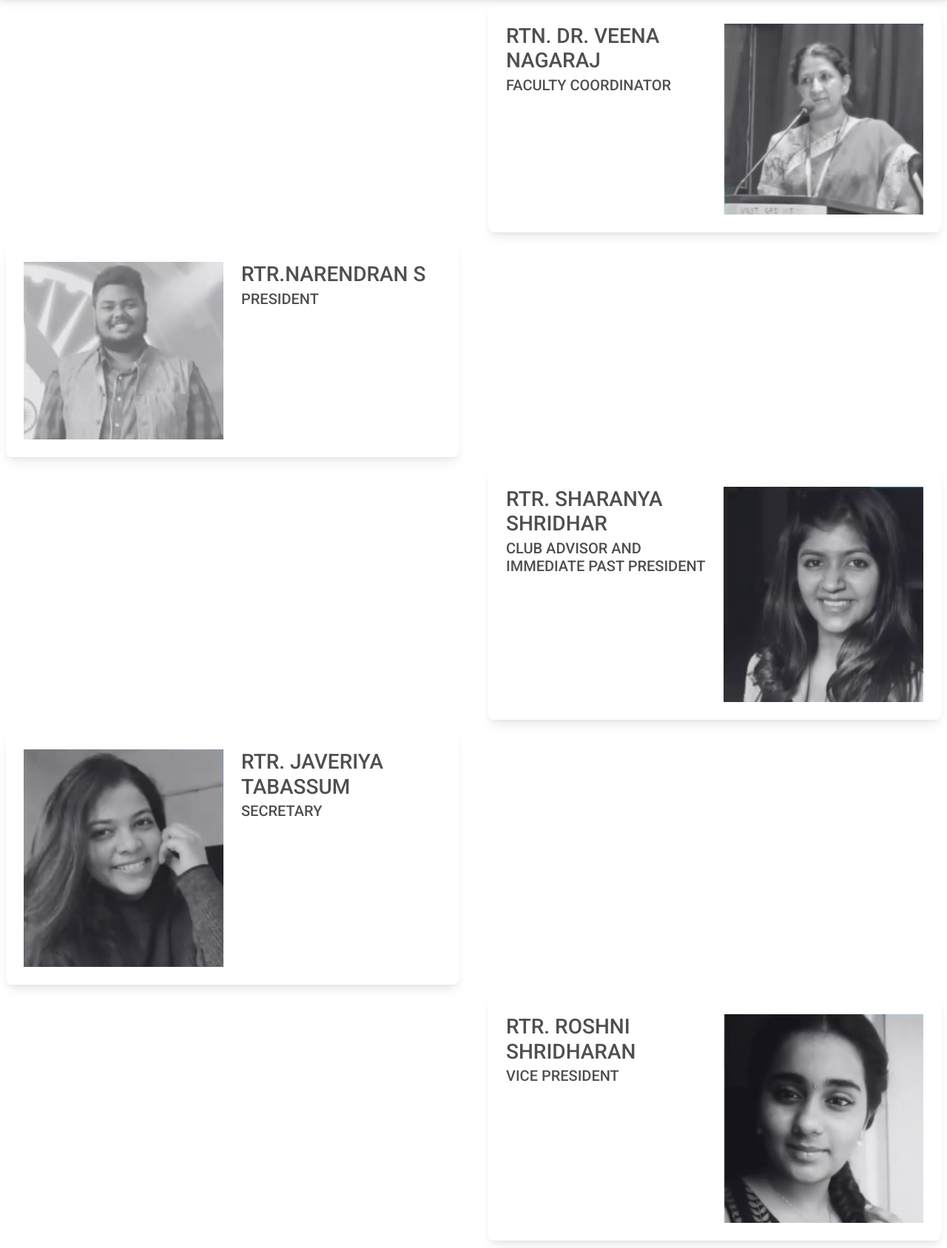
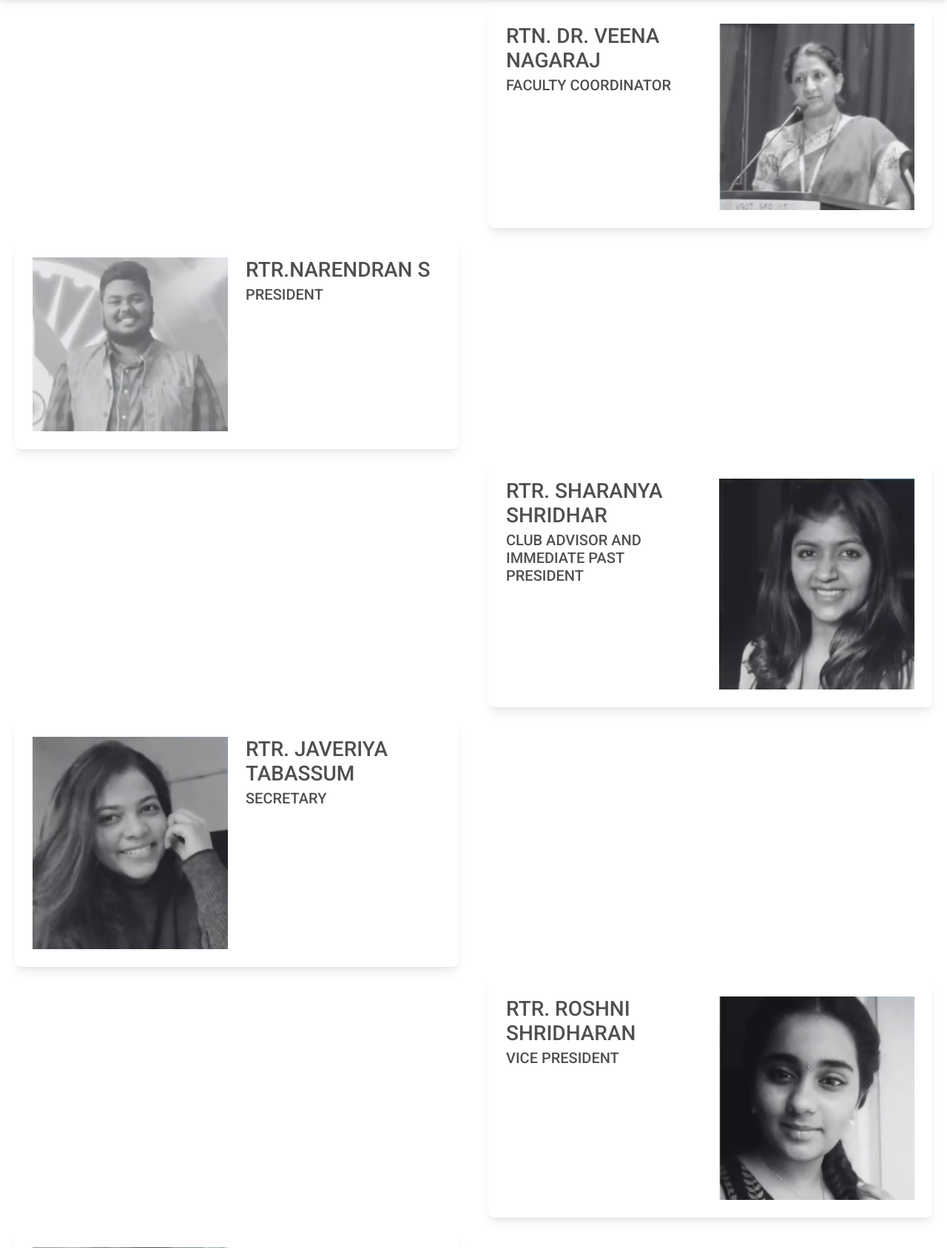
Before and after one commit to programmingMohit/mesrotaract, a Django app: page /bod/ in a window 1280 px wide. Shown: the part 107-1794 px from the top of the page at 74% size. Run offline with Django 4.2, Linux system fonts and the light colour scheme.

Commit message:
style changes

```diff
--- a/pages/templates/base.html
+++ b/pages/templates/base.html
@@ -72,7 +72,7 @@
         </nav>
     </header>
 
-    <main>
+    <main class="main">
         {% block content %}
         {% endblock content %}
     </main>
--- a/pages/templates/bod.html
+++ b/pages/templates/bod.html
@@ -4,7 +4,7 @@
 {% block content %}
 <!--BoD cards-->
 <!--BoD Faculty coordinator - right-->
-<section>
+<section class="container-fluid">
     <div class="row justify-content-end">
         <div class="col-md-6">
             <div class="card m-2">
@@ -20,7 +20,7 @@
         </div>
 </section>
 <!--BoD President - left-->
-<section>
+<section class="container-fluid">
     <div class="row justify-content-start">
         <div class="col-md-6">
             <div class="card m-2">
@@ -36,7 +36,7 @@
         </div>
 </section>
 <!--BoD club advisor-->
-<section>
+<section class="container-fluid">
     <div class="row justify-content-end">
         <div class="col-md-6">
             <div class="card m-2">
@@ -52,7 +52,7 @@
         </div>
 </section>
 <!--Secretary-->
-<section>
+<section class="container-fluid">
     <div class="row justify-content-start">
         <div class="col-md-6">
             <div class="card m-2">
@@ -68,7 +68,7 @@
         </div>
 </section>
 <!--vice president-->
-<section>
+<section class="container-fluid">
     <div class="row justify-content-end">
         <div class="col-md-6">
             <div class="card m-2">
@@ -84,7 +84,7 @@
         </div>
 </section>
 <!--joint secretary-->
-<section>
+<section class="container-fluid">
     <div class="row justify-content-start">
         <div class="col-md-6">
             <div class="card m-2">
@@ -100,7 +100,7 @@
         </div>
 </section>
 <!--treasurer-->
-<section>
+<section class="container-fluid">
     <div class="row justify-content-end">
         <div class="col-md-6">
             <div class="card m-2">
@@ -116,7 +116,7 @@
         </div>
 </section>
 <!--seargeant at arms-->
-<section>
+<section class="container-fluid">
     <div class="row justify-content-start">
         <div class="col-md-6">
             <div class="card m-2">
@@ -132,7 +132,7 @@
         </div>
 </section>
 <!--community service director-->
-<section>
+<section class="container-fluid">
     <div class="row justify-content-end">
         <div class="col-md-6">
             <div class="card m-2">
@@ -148,7 +148,7 @@
         </div>
 </section>
 <!--proffesional development director-->
-<section>
+<section class="container-fluid">
     <div class="row justify-content-start">
         <div class="col-md-6">
             <div class="card m-2">
@@ -164,7 +164,7 @@
         </div>
 </section>
 <!--intl service director-->
-<section>
+<section class="container-fluid">
     <div class="row justify-content-end">
         <div class="col-md-6">
             <div class="card m-2">
@@ -180,7 +180,7 @@
         </div>
 </section>
 <!--club service director-->
-<section>
+<section class="container-fluid">
     <div class="row justify-content-start">
         <div class="col-md-6">
             <div class="card m-2">
@@ -196,7 +196,7 @@
         </div>
 </section>
 <!--pr and editorial director-->
-<section>
+<section class="container-fluid">
     <div class="row justify-content-end">
         <div class="col-md-6">
             <div class="card m-2">
@@ -212,7 +212,7 @@
         </div>
 </section>
 <!--pr and editorial co director-->
-<section>
+<section class="container-fluid">
     <div class="row justify-content-start">
         <div class="col-md-6">
             <div class="card m-2">
@@ -228,7 +228,7 @@
         </div>
 </section>
 <!--technical head-->
-<section>
+<section class="container-fluid">
     <div class="row justify-content-end">
         <div class="col-md-6">
             <div class="card m-2">
```
Also changed, not shown: 5 other files.
